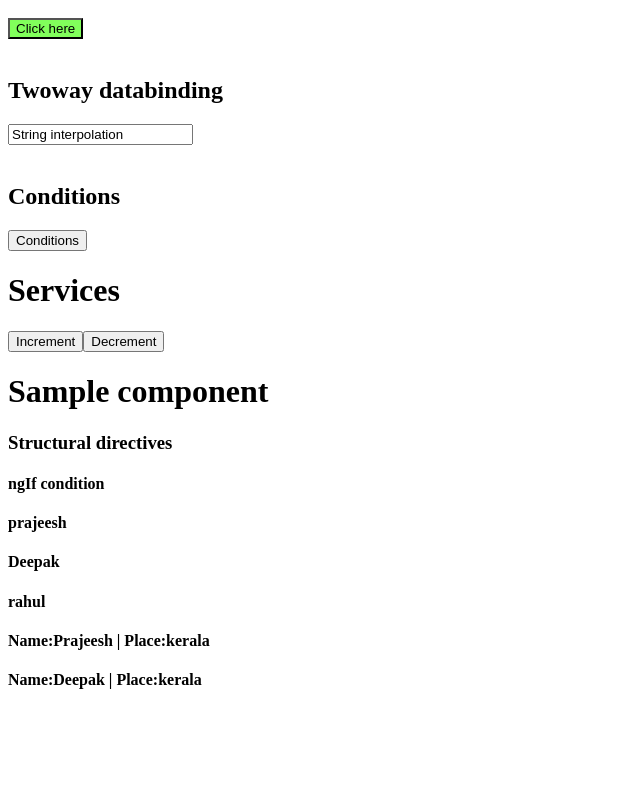
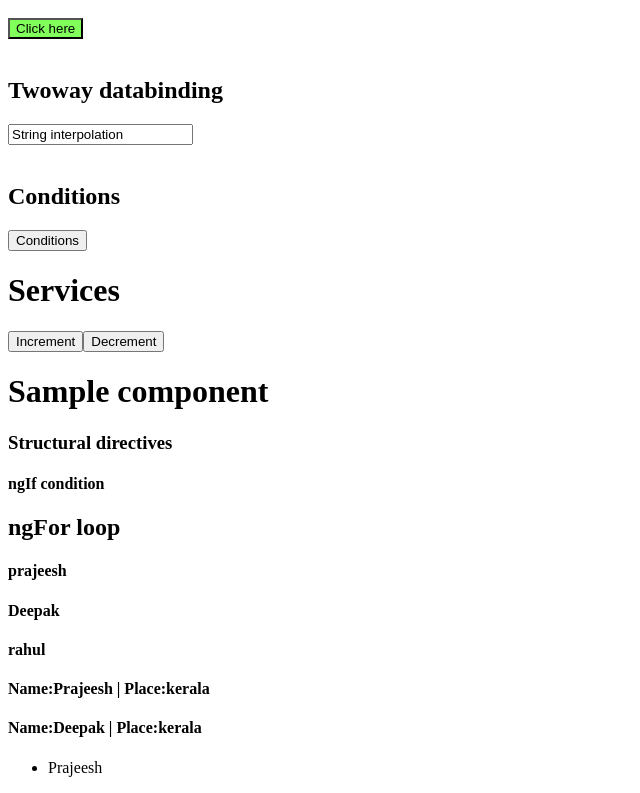
Before and after one commit to Prajeesh7/Angular, an Angular app: page / in a window 1280 px wide. Shown: the part 332-1125 px from the top of the page, without its empty margins (0-640 px from the left). Before the commit the page ends 1042 px from the top, so only its background shows below. Built offline with nearby package versions, Linux system fonts and the light colour scheme.

Commit message:
ngSwitch applied

```diff
--- a/src/app/sample-component/sample-component.component.html
+++ b/src/app/sample-component/sample-component.component.html
@@ -1,5 +1,12 @@
 <h1>Sample component</h1>
 <h3>Structural directives</h3>
 <h4 *ngIf="true">ngIf condition</h4>
+<h2>ngFor loop</h2>
 <h4 *ngFor="let data of values">{{data}}</h4>
 <h4 *ngFor="let one of object">Name:{{one.name}} | Place:{{one.place}}</h4>
+
+<ul [ngSwitch]="firstName">
+    <li *ngSwitchCase="'Deepak'">Deepak</li>
+    <li *ngSwitchCase="'Rahul'">Rahul</li>
+    <li *ngSwitchCase="'Prajeesh'">Prajeesh</li>
+</ul>
--- a/src/app/sample-component/sample-component.component.ts
+++ b/src/app/sample-component/sample-component.component.ts
@@ -15,5 +15,5 @@ export class SampleComponentComponent {
   num = 20
   values = ['prajeesh','Deepak','rahul']
   object = [{name:'Prajeesh',place:'kerala'},{name:'Deepak',place:'kerala'}]
-
+  firstName='Prajeesh'
 }
```
